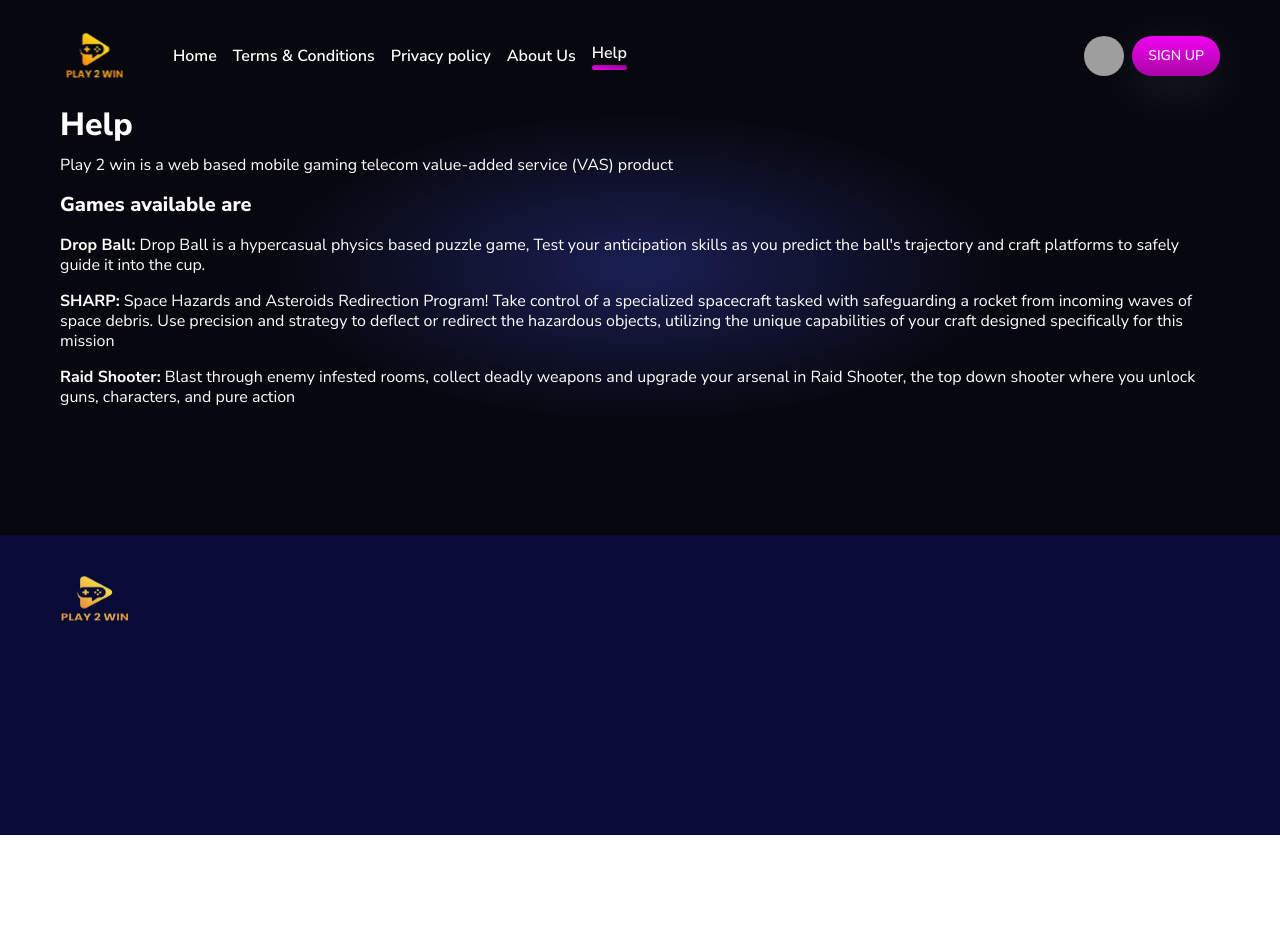
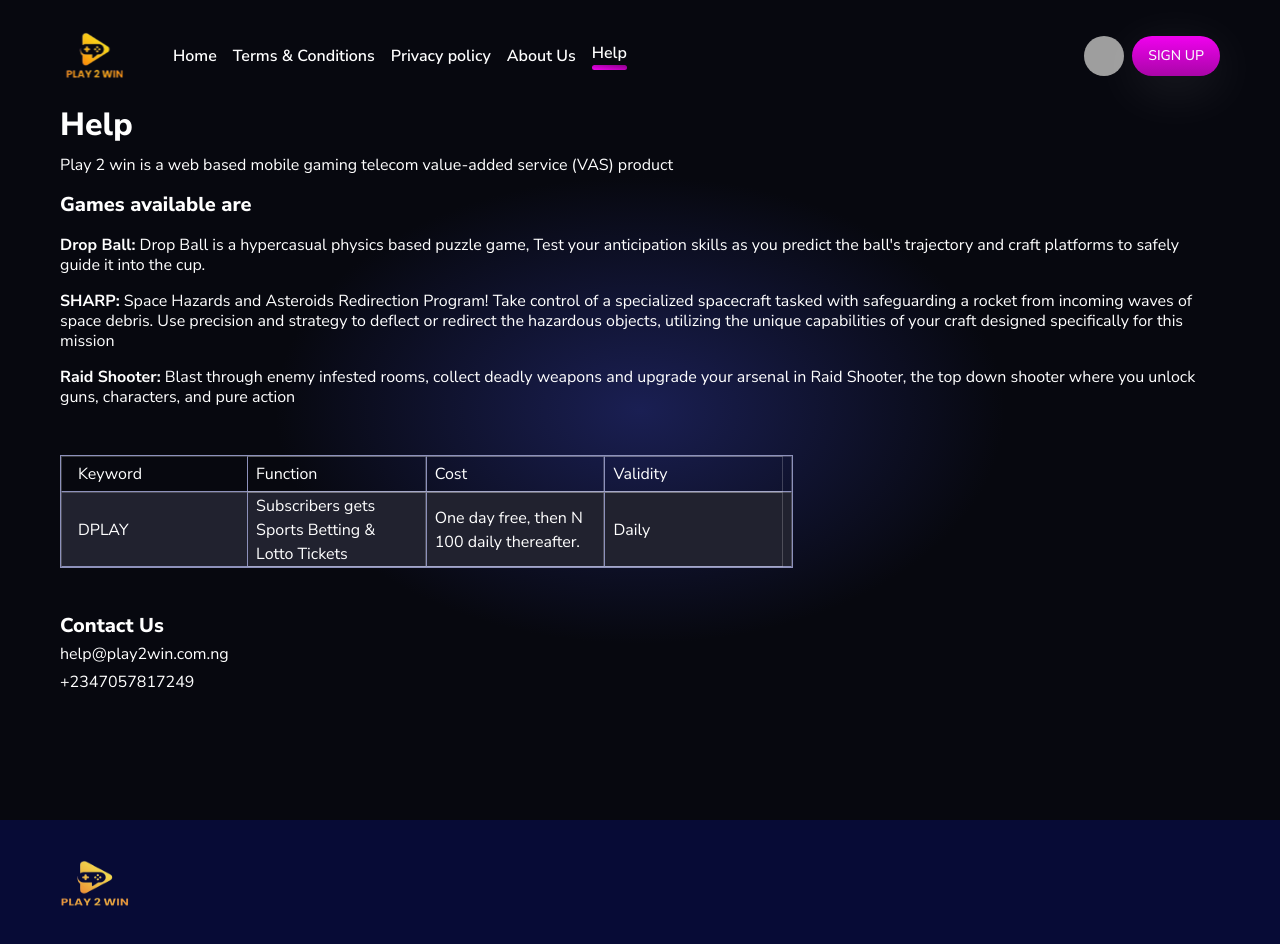
Before and after one commit to PISI-Integrated/play2win, a Next.js app: page /help in a window 1280 px wide. Shown: the top 944 px of the page. Before the commit the page ends 835 px from the top, so only its background shows below. Built offline with nearby package versions, Linux system fonts and the light colour scheme; grey boxes are pictures that could not be loaded; a web font is replaced by a local one.

Commit message:
feat:help page

```diff
--- a/src/app/help/page.tsx
+++ b/src/app/help/page.tsx
@@ -32,6 +32,47 @@
 						{` Blast through enemy infested rooms, collect deadly weapons and upgrade your arsenal in Raid Shooter, the top down shooter where you unlock guns, characters, and pure action`}
 					</p>
 				</div>
+				<div className="w-auto max-w-[733px] h-auto border border-[#8D91BB] my-12">
+					<div className="w-full h-[36px] flex items-center justify-start px-2 border border-b-[#8D91BB]">
+						<div className="w-full h-[36px] flex items-center justify-start px-2 ">
+							<h1 className="text-white">Keyword</h1>
+						</div>
+						<div className="w-full h-[36px] flex items-center justify-start px-2 border border-l-[#8D91BB]">
+							<h1 className="text-white">Function</h1>
+						</div>
+						<div className="w-full h-[36px] flex items-center justify-start px-2 border border-l-[#8D91BB]">
+							<h1 className="text-white">Cost</h1>
+						</div>
+						<div className="w-full h-[36px] flex items-center justify-start px-2 border border-l-[#8D91BB]">
+							<h1 className="text-white">Validity</h1>
+						</div>
+					</div>
+					<div className="w-full h-[75px] bg-[#21222F] flex items-center justify-start px-2 border border-b-[#8D91BB]">
+						<div className="w-full h-[75px] flex items-center justify-start px-2 ">
+							<h1 className="text-white">DPLAY</h1>
+						</div>
+						<div className="w-full h-[75px] flex items-center justify-start px-2 py-4 border border-l-[#8D91BB]">
+							<h1 className="text-white">
+								Subscribers gets Sports Betting & Lotto Tickets
+							</h1>
+						</div>
+						<div className="w-full h-[75px] flex items-center justify-start px-2 border border-l-[#8D91BB]">
+							<h1 className="text-white">
+								One day free, then N 100 daily thereafter.
+							</h1>
+						</div>
+						<div className="w-full h-[75px] flex items-center justify-start px-2 border border-l-[#8D91BB]">
+							<h1 className="text-white">Daily</h1>
+						</div>
+					</div>
+				</div>
+				<div className="flex flex-col gap-2">
+					<h2 className="text-white text-xl font-extrabold leading-5">
+						Contact Us
+					</h2>
+					<p className="text-white text-base leading-5">help@play2win.com.ng</p>
+					<p className="text-white text-base leading-5">+2347057817249</p>
+				</div>
 			</div>
 		</div>
 	);
```
